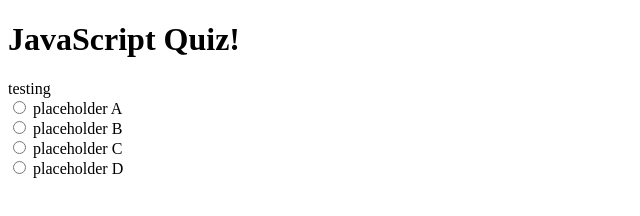
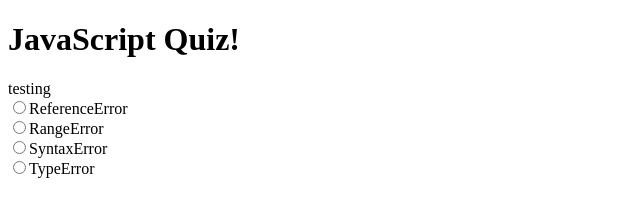
Before and after one commit to DylanTracey32/javascript-trivia-project, a plain HTML site: page index.html in a window 1280 px wide. Shown: the full height of the page, 0-640 px from the left. Drawn offline with Linux system fonts and the light colour scheme.

Commit message:
Choice lists based on random question selected

```diff
--- a/index.html
+++ b/index.html
@@ -11,15 +11,7 @@
     <form>
         <label id="question" for="choices">testing</label>
         <!-- <p id="sampleCode"></p> -->
-        <div value="choices">
-            <input type="radio" id="choiceA" name="choices" value=0>
-            <label for="choiceA">placeholder A</label><br>
-            <input type="radio" id="choiceB" name="choices" value=1>
-            <label for="choiceB">placeholder B</label><br>
-            <input type="radio" id="choiceC" name="choices" value=2>
-            <label for="choiceC">placeholder C</label><br>
-            <input type="radio" id="choiceD" name="choices" value=3>
-            <label for="choiceD">placeholder D</label><br>
+        <div id="choices">
         </div>
     </form>
 </body>
--- a/index.js
+++ b/index.js
@@ -39,10 +39,10 @@ document.addEventListener("DOMContentLoaded", () => {
     const C5D = "form.customValidity = true;";
 
     const Q6 = "If using custom validation, how do you throw your own exception?";
-    const C6A = "text = \"Error: (insert reason)\"\bthrow new Error(text)";
-    const C6B = "text = \"Error: (insert reason)\"\bform.noValidate = false;\bconsole.log(text);";
-    const C6C = "text = \"Error: (insert reason)\"\balert(text);";
-    const C6D = "text = \"Error: (insert reason)\"\berror(text);";
+    const C6A = "text = \"Error: (insert reason)\";throw new Error(text);";
+    const C6B = "text = \"Error: (insert reason)\";form.noValidate = false;\bconsole.log(text);";
+    const C6C = "text = \"Error: (insert reason)\";alert(text);";
+    const C6D = "text = \"Error: (insert reason)\";error(text);";
 
     const Q7 = "How do you extend another class named Employee with the class Cashier?"
     const C7A = "class Cashier inherits Employee {};";
@@ -172,7 +172,29 @@ document.addEventListener("DOMContentLoaded", () => {
     let selectedQuestionObj = unusedQuestions[randomQuestion];
 
     let selectedQuestion = selectedQuestionObj.getQuestion();
+
     let selectedChoicesArray = selectedQuestionObj.getChoices();
 
-    console.log(getElement("#choiceA").value);
+    for (let i = 0; i < selectedChoicesArray.length; i++) {
+
+        //make input element
+        const inputElem = document.createElement("input");
+        inputElem.type = "radio";
+        inputElem.id = `choice${i}`;
+        inputElem.name = "choices";
+        inputElem.value = i;
+
+
+        //make label element
+        const labelElem = document.createElement("label");
+        labelElem.for = `choice${i}`;
+        labelElem.textContent = selectedChoicesArray[i];
+
+        //make break element
+        const breakElem = document.createElement("br");
+
+        getElement("#choices").appendChild(inputElem);
+        getElement("#choices").appendChild(labelElem);
+        getElement("#choices").appendChild(breakElem);
+    };
 })
--- a/question.js
+++ b/question.js
@@ -21,11 +21,4 @@ export class Question {
     set selectedChoice(choice) {
         this.#selectedChoice = choice;
     }
-
-    isAnswer(choice) {
-        if (choice != this.choices[this.answer]) {
-            return false;
-        }
-        return true;
-    }
 }
```
